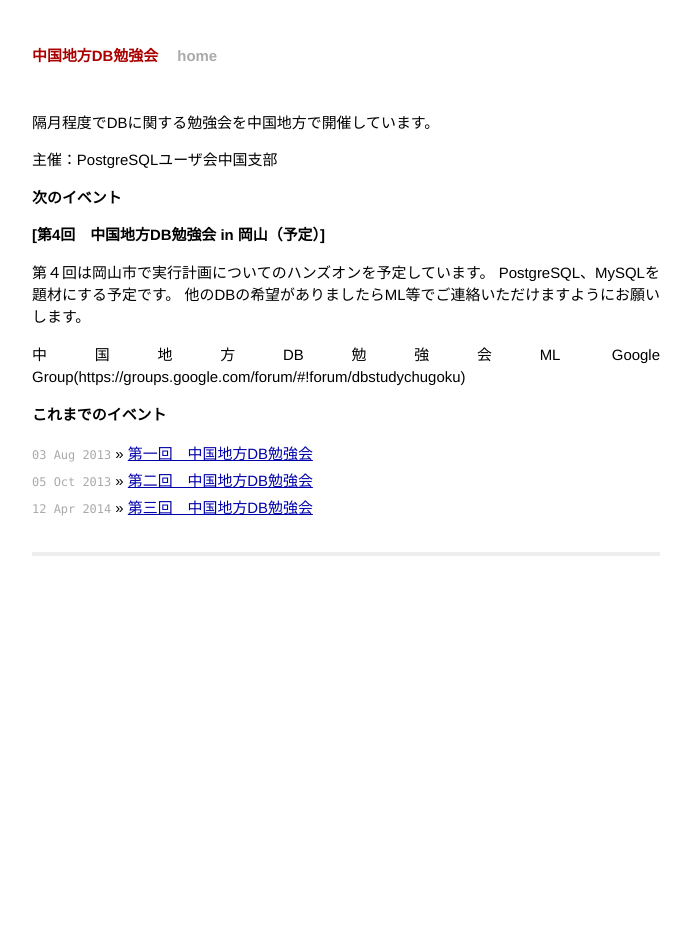
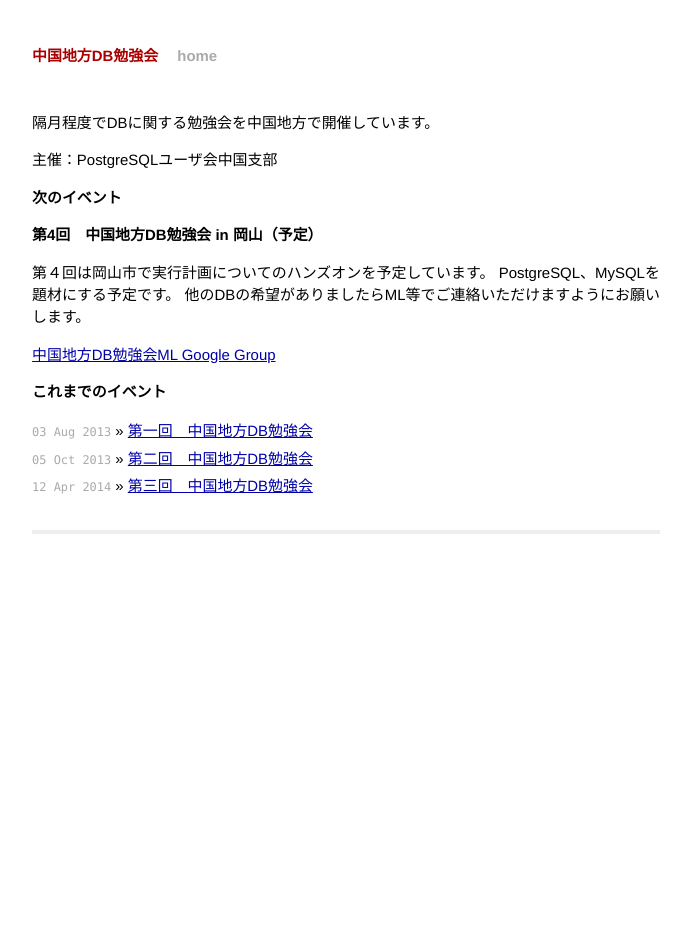
Before and after one commit to dbstudychugoku/dbstudychugoku.github.io, a Jekyll site: the page built from index.markdown, in a window 1280 px wide. Shown: the whole page, without its empty margins (294-985 px from the left). Built offline with Jekyll 4.4.1, drawn with Linux system fonts in a browser that asks for light colours; Markdown is read by kramdown in place of the engine named in the settings.

Commit message:
index.md のリンクや不要な文字を削除

```diff
--- a/index.markdown
+++ b/index.markdown
@@ -9,13 +9,13 @@ layout: default
 
 # 次のイベント
 
-## [第4回　中国地方DB勉強会 in 岡山（予定）]
+## 第4回　中国地方DB勉強会 in 岡山（予定）
 
 第４回は岡山市で実行計画についてのハンズオンを予定しています。
 PostgreSQL、MySQLを題材にする予定です。
 他のDBの希望がありましたらML等でご連絡いただけますようにお願いします。
 
-中国地方DB勉強会ML Google Group(https://groups.google.com/forum/#!forum/dbstudychugoku)
+[中国地方DB勉強会ML Google Group](https://groups.google.com/forum/#!forum/dbstudychugoku)
 
 
 # これまでのイベント
```
